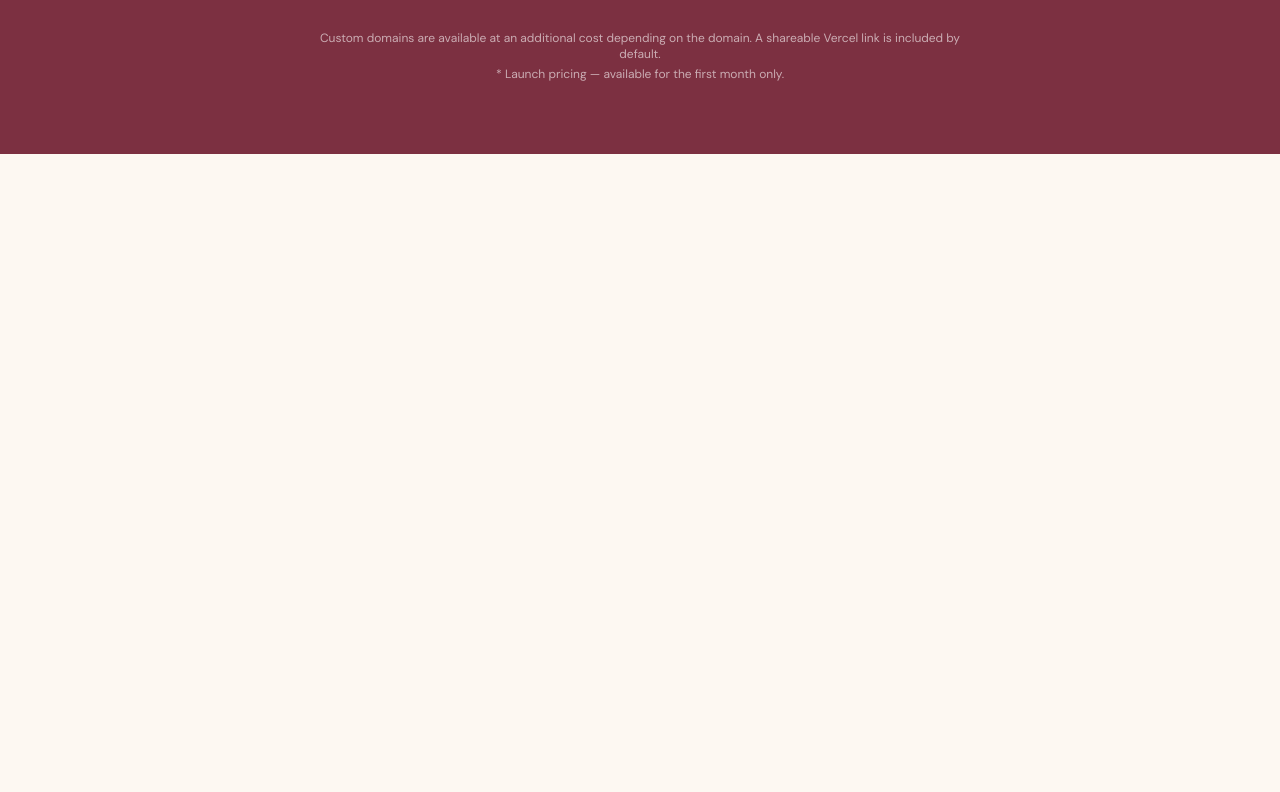
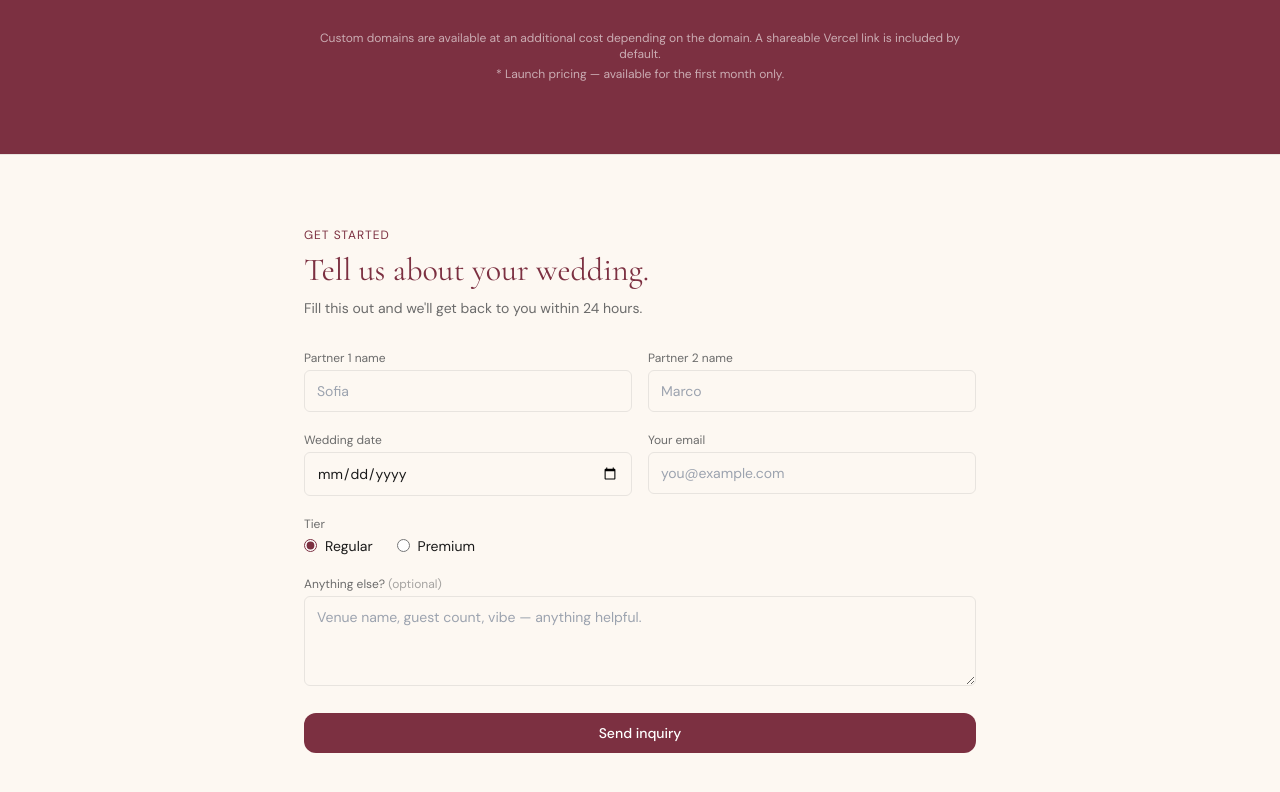
Before and after one commit to digitaldags/imbita-skin, a Next.js app: page / in a window 1280 px wide. Shown: the part 2130-2922 px from the top of the page. Before the commit the page ends 2284 px from the top, so only its background shows below. Built offline with nearby package versions, Linux system fonts and the light colour scheme.

Commit message:
Ticket 08-09- Add Inquiry Form with resend integration

```diff
--- /dev/null
+++ b/app/api/inquire/route.ts
@@ -0,0 +1,29 @@
+import { Resend } from "resend";
+import { NextResponse } from "next/server";
+
+export async function POST(req: Request) {
+  try {
+    const resend = new Resend(process.env.RESEND_API_KEY);
+    const { partner1, partner2, date, email, tier, notes } = await req.json();
+
+    await resend.emails.send({
+      from: process.env.RESEND_FROM_EMAIL!,
+      to: process.env.INQUIRY_RECIPIENT_EMAIL!,
+      subject: `New Imbita inquiry — ${partner1} & ${partner2}`,
+      html: `
+        <p><strong>Partner 1:</strong> ${partner1}</p>
+        <p><strong>Partner 2:</strong> ${partner2}</p>
+        <p><strong>Wedding date:</strong> ${date}</p>
+        <p><strong>Email:</strong> ${email}</p>
+        <p><strong>Tier:</strong> ${tier}</p>
+        <p><strong>Notes:</strong> ${notes || "—"}</p>
+      `,
+    });
+
+    return NextResponse.json({ success: true });
+  } catch (err) {
+    console.error("[inquire]", err);
+    const message = err instanceof Error ? err.message : String(err);
+    return NextResponse.json({ error: message }, { status: 500 });
+  }
+}
--- a/app/page.tsx
+++ b/app/page.tsx
@@ -3,6 +3,7 @@ import Hero from "@/components/Hero";
 import HowItWorks from "@/components/HowItWorks";
 import WhatsIncluded from "@/components/WhatsIncluded";
 import Pricing from "@/components/Pricing";
+import InquiryForm from "@/components/InquiryForm";
 
 export default function Home() {
   return (
@@ -12,6 +13,7 @@ export default function Home() {
       <HowItWorks />
       <WhatsIncluded />
       <Pricing />
+      <InquiryForm />
     </>
   );
 }
--- /dev/null
+++ b/components/InquiryForm.tsx
@@ -0,0 +1,171 @@
+"use client";
+
+import { useState } from "react";
+
+const inputClass =
+  "font-sans text-sm bg-background border border-divider rounded-md px-3 py-2.5 w-full focus:outline-none focus:ring-2 focus:ring-maroon";
+const labelClass = "font-sans text-xs text-text-muted mb-1 block";
+
+export default function InquiryForm() {
+  const [form, setForm] = useState({
+    partner1: "",
+    partner2: "",
+    date: "",
+    email: "",
+    tier: "Regular",
+    notes: "",
+  });
+  const [submitting, setSubmitting] = useState(false);
+  const [success, setSuccess] = useState(false);
+  const [error, setError] = useState("");
+
+  function set(field: string, value: string) {
+    setForm((prev) => ({ ...prev, [field]: value }));
+  }
+
+  async function handleSubmit(e: React.FormEvent) {
+    e.preventDefault();
+    const { partner1, partner2, date, email } = form;
+    if (!partner1 || !partner2 || !date || !email) {
+      setError("Please fill in all required fields.");
+      return;
+    }
+    setSubmitting(true);
+    setError("");
+    try {
+      const res = await fetch("/api/inquire", {
+        method: "POST",
+        headers: { "Content-Type": "application/json" },
+        body: JSON.stringify(form),
+      });
+      if (res.ok) {
+        setSuccess(true);
+      } else {
+        setError("Something went wrong. Please try again or email us directly.");
+      }
+    } catch {
+      setError("Something went wrong. Please try again or email us directly.");
+    } finally {
+      setSubmitting(false);
+    }
+  }
+
+  return (
+    <>
+      <hr />
+      <section id="inquire" className="py-[72px]">
+        <div className="max-w-[720px] mx-auto px-6">
+          <p className="font-sans text-xs text-maroon uppercase tracking-[0.08em]">
+            Get started
+          </p>
+          <h2 className="font-serif text-[32px] font-normal text-maroon leading-[1.2] mt-2 mb-2">
+            Tell us about your wedding.
+          </h2>
+          <p className="font-sans text-sm text-text-muted mb-8">
+            Fill this out and we&apos;ll get back to you within 24 hours.
+          </p>
+
+          {success ? (
+            <p className="font-serif text-[22px] font-normal text-text-muted leading-[1.4]">
+              Thanks! We&apos;ll be in touch within 24 hours.
+            </p>
+          ) : (
+            <form onSubmit={handleSubmit} noValidate className="space-y-5">
+              <div className="grid grid-cols-1 md:grid-cols-2 gap-4">
+                <div>
+                  <label className={labelClass}>Partner 1 name</label>
+                  <input
+                    type="text"
+                    className={inputClass}
+                    value={form.partner1}
+                    onChange={(e) => set("partner1", e.target.value)}
+                    placeholder="Sofia"
+                  />
+                </div>
+                <div>
+                  <label className={labelClass}>Partner 2 name</label>
+                  <input
+                    type="text"
+                    className={inputClass}
+                    value={form.partner2}
+                    onChange={(e) => set("partner2", e.target.value)}
+                    placeholder="Marco"
+                  />
+                </div>
+              </div>
+
+              <div className="grid grid-cols-1 md:grid-cols-2 gap-4">
+                <div>
+                  <label className={labelClass}>Wedding date</label>
+                  <input
+                    type="date"
+                    className={inputClass}
+                    value={form.date}
+                    onChange={(e) => set("date", e.target.value)}
+                  />
+                </div>
+                <div>
+                  <label className={labelClass}>Your email</label>
+                  <input
+                    type="email"
+                    className={inputClass}
+                    value={form.email}
+                    onChange={(e) => set("email", e.target.value)}
+                    placeholder="you@example.com"
+                  />
+                </div>
+              </div>
+
+              <div>
+                <label className={labelClass}>Tier</label>
+                <div className="flex gap-6 mt-1">
+                  {["Regular", "Premium"].map((t) => (
+                    <label
+                      key={t}
+                      className="flex items-center gap-2 cursor-pointer font-sans text-sm text-text-primary"
+                    >
+                      <input
+                        type="radio"
+                        name="tier"
+                        value={t}
+                        checked={form.tier === t}
+                        onChange={() => set("tier", t)}
+                        className="accent-maroon"
+                      />
+                      {t}
+                    </label>
+                  ))}
+                </div>
+              </div>
+
+              <div>
+                <label className={labelClass}>
+                  Anything else?{" "}
+                  <span className="text-text-muted/60">(optional)</span>
+                </label>
+                <textarea
+                  className={`${inputClass} min-h-[90px] resize-y`}
+                  value={form.notes}
+                  onChange={(e) => set("notes", e.target.value)}
+                  placeholder="Venue name, guest count, vibe — anything helpful."
+                />
+              </div>
+
+              {error && (
+                <p className="font-sans text-xs text-maroon">{error}</p>
+              )}
+
+              <button
+                type="submit"
+                disabled={submitting}
+                className="w-full bg-maroon text-white font-sans text-sm font-medium py-2.5 rounded-xl hover:bg-maroon-dark transition disabled:opacity-50 disabled:cursor-not-allowed"
+              >
+                {submitting ? "Sending…" : "Send inquiry"}
+              </button>
+            </form>
+          )}
+        </div>
+      </section>
+    </>
+  );
+}
```
